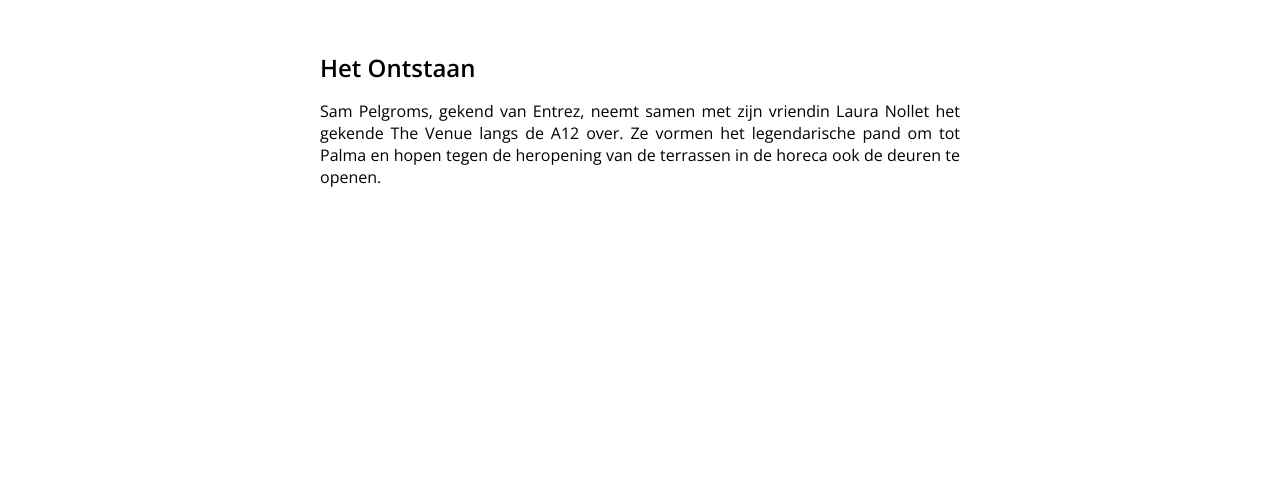
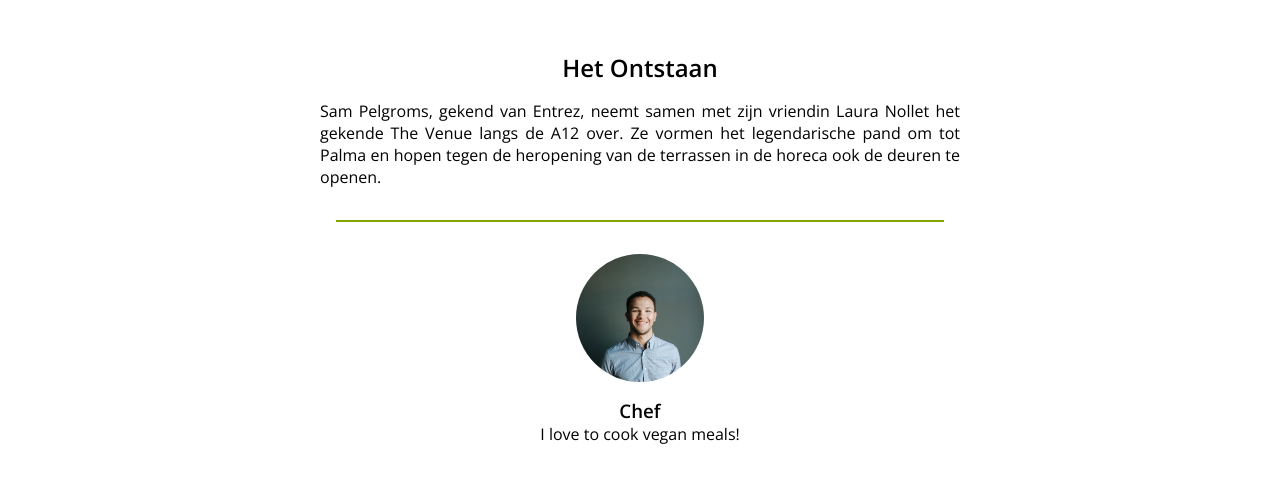
Before and after one commit to aaronsts/restaurant_top, a website built with webpack: page dist/index.html in a window 1280 px wide. Shown: the part 242-724 px from the top of the page. Built offline with nearby package versions, Linux system fonts and the light colour scheme.

Commit message:
Finished hardcode html

```diff
--- a/dist/index.html
+++ b/dist/index.html
@@ -18,8 +18,11 @@
             </div>
             <div class="body">
                 <h2>Het Ontstaan</h2>
-                <div class="p">Sam Pelgroms, gekend van Entrez, neemt samen met zijn vriendin Laura Nollet het gekende The Venue langs de A12 over. Ze vormen het legendarische pand om tot Palma en hopen tegen de heropening van de terrassen in de horeca ook de deuren te openen.</div>
+                <p>Sam Pelgroms, gekend van Entrez, neemt samen met zijn vriendin Laura Nollet het gekende The Venue langs de A12 over. Ze vormen het legendarische pand om tot Palma en hopen tegen de heropening van de terrassen in de horeca ook de deuren te openen.</p>
                 <div class="line"></div>
+                <img id="headshot-img"src="../images/ben-parker-OhKElOkQ3RE-unsplash.jpg" alt="headshot of person">
+                <h3>Chef</h3>
+                <p>I love to cook vegan meals!</p>
             </div>
         </div>
         <script src="main.js"></script>
--- a/dist/stylesheet.css
+++ b/dist/stylesheet.css
@@ -44,6 +44,10 @@
 .body {
     width: 50%;
 
+    display: flex;
+    flex-direction: column;
+    align-items: center;
+
     margin-top: 3rem;
     text-align: justify;
 }
@@ -51,3 +55,20 @@
 .body h2 {
     padding-bottom: 1rem;
 }
+
+.line {
+    width: 95%;
+    height: 2px;
+    margin: 2rem;
+    background: #83A603;
+}
+
+#headshot-img{
+    width: 10vw;
+    height: auto;
+    border-radius: 50%;
+}
+
+.body h3 {
+    padding-top: 1rem;
+}
```
Also changed, not shown: images/ben-parker-OhKElOkQ3RE-unsplash.jpg (added), images/victoria-shes-4MEL9XS-3JQ-unsplash.jpg (deleted).
